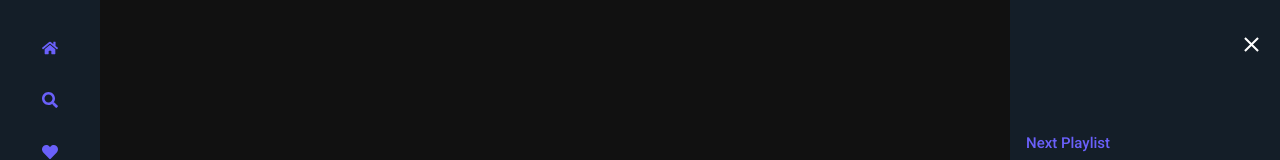
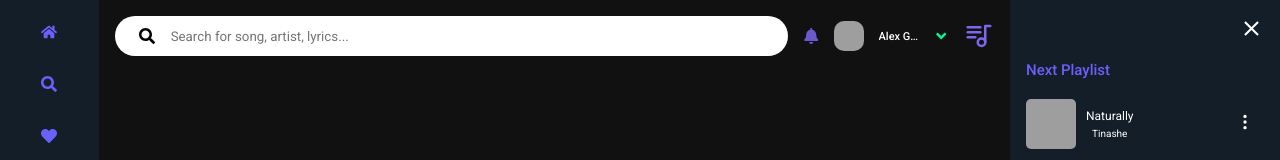
Before and after one commit to Alfredo-Fontinele/SongUp, a React (Vite) app: page / in a window 1280 px wide. Shown: the top 160 px of the page. Built offline with nearby package versions, Linux system fonts and the light colour scheme; grey boxes are pictures that could not be loaded.

Commit message:
feat/camp search

```diff
--- a/src/components/layout/options/Options.module.css
+++ b/src/components/layout/options/Options.module.css
@@ -5,7 +5,7 @@
     align-items: center;
     width: 140px;
     min-height: 100vh;
-    padding: 2rem 0;
+    padding: 1rem 0;
     background-color: rgb(20,30,40);
 }
 
--- a/src/components/layout/playlist/Playlist.jsx
+++ b/src/components/layout/playlist/Playlist.jsx
@@ -6,11 +6,11 @@ import { FaPlay, FaPause } from 'react-icons/fa'
 
 export const Playlist = () => {
     return (
-        <aside className={S.playlist}>
-            <div className={S.btn__close}>
-                <IoMdClose/>
-            </div>
+        <aside className={S.playlist} id="playlist">
             <div className={S.playlist__container}>
+                <div className={S.btn__close}>
+                    <IoMdClose/>
+                </div>
                 <h4>Next Playlist</h4>
                 <ul className={S.cards__playlist}>
                     <li className={S.card__music}>
--- a/src/components/layout/playlist/Playlist.module.css
+++ b/src/components/layout/playlist/Playlist.module.css
@@ -1,3 +1,30 @@
+
+/* Animacoes */
+
+@keyframes open__playlist {
+    0% {
+        opacity: 0;
+        transform: translateX(-100%);
+    }
+    100% {
+        opacity: 1;
+        transform: translateX(0%);
+    }
+}
+
+@keyframes close__playlist {
+    0% {
+        opacity: 1;
+        transform: translateX(0%);
+    }
+    100% {
+        opacity: 0;
+        transform: translateX(-100%);
+    }
+}
+
+/* Playlist */
+
 .playlist {
     display: flex;
     flex-direction: column;
@@ -7,7 +34,7 @@
     gap: 20px;
     max-width: 270px;
     min-height: 100vh;
-    padding: 2rem 1rem;
+    padding: 1rem;
     background-color: rgb(20,30,40);
 }
 
@@ -40,8 +67,6 @@
     font-size: 15px;
     font-weight: 500;
     color: rgb(106, 96, 250);
-    /* color: crimson; */
-    /* color: mediumspringgreen; */
 }
 
 .cards__playlist {
@@ -52,7 +77,6 @@
     gap: 40px;
     height: 40vh;
     overflow-y: auto;
-    /* background-color: aqua; */
 }
 
 .cards__playlist::-webkit-scrollbar {
@@ -71,7 +95,6 @@
     height: 50px;
     padding-right: 10px;
     width: 100%;
-    /* background-color: rgb(10,80,50); */
 }
 
 .cards__playlist .card__music .card__left {
@@ -120,11 +143,8 @@
     border-radius: 10px;
     color: #fff;
     cursor: pointer;
-    /* padding: 8px; */
     transition: all 0.5s ease-in-out;
 }
-
-/* Secao Musica */
 
 .music__now {
     background-image: url("https://i.scdn.co/image/ab67616d0000b273f4386b4b6a4d3b807f97021d");
@@ -174,12 +194,10 @@
 }
 
 .music__now .card__music__now .music__controls {
-    /* background-color: aqua; */
     height: 100%;
 }
 
 .music__now .card__music__now .music__controls svg {
-    /* font-size: 25px; */
     width: 35px;
     height: 35px;
     cursor: pointer;
--- a/src/components/main/Main.jsx
+++ b/src/components/main/Main.jsx
@@ -8,7 +8,7 @@ import { Treding } from '../sections/treding/Treding'
 export const Main = (props) => {
     return (
         <main className={S.main}>
-            <Search />
+            <Search/>
             <Favorites/>
             <ListenedAlbuns/>
             <Treding/>
--- a/src/components/main/Main.module.css
+++ b/src/components/main/Main.module.css
@@ -2,4 +2,5 @@
     background-color: #111;
     width: 100%;
     height: 100vh;
+    padding: 1rem;
 }
--- a/src/components/sections/search/Search.jsx
+++ b/src/components/sections/search/Search.jsx
@@ -1,6 +1,24 @@
+import * as S from './Search.module.css'
+import { FaSearch, FaBell, FaAngleDown } from 'react-icons/fa'
+import { TbPlaylist } from 'react-icons/tb'
+import { Playlist } from '../../layout/playlist/Playlist'
+
 export const Search = () => {
     return (
-        <div>
-        </div>
+        <section className={S.search}>
+            <div className={S.camp__search}>
+                <FaSearch/>
+                <input type="search" placeholder='Search for song, artist, lyrics...' />
+            </div>
+            <div className={S.profile}>
+                <FaBell/>
+                <img src="https://toppng.com/uploads/preview/instagram-default-profile-picture-11562973083brycehrmyv.png" alt="profile" />
+                <span>Alex Galileu Galilei</span>
+                <FaAngleDown/>
+            </div>
+            <button className={S.menu__mobile}>
+                <TbPlaylist/>
+            </button>
+        </section>
     )
 }
--- a/src/components/sections/search/Search.module.css
+++ b/src/components/sections/search/Search.module.css
@@ -0,0 +1,78 @@
+.search {
+    /* background-color: aqua; */
+    display: flex;
+    align-items: center;
+    height: 40px;
+}
+
+.search .camp__search {
+    position: relative;
+    /* background-color: aquamarine; */
+    display: flex;
+    justify-content: space-between;
+    align-items: center;
+    height: inherit;
+    width: 80%;
+}
+
+.search .camp__search svg {
+    left: 1.5rem;
+    position: absolute;
+}
+
+.search .camp__search input {
+    padding: 0 1.5rem 0 3.5rem;
+    width: 100%;
+    height: inherit;
+    border-radius: 20px;
+}
+
+.search .profile {
+    /* background-color: brown; */
+    display: flex;
+    justify-content: center;
+    align-items: center;
+    height: inherit;
+    padding: 0 1rem;
+    width: 20%;
+    gap: 15px;
+}
+
+.search .profile svg:first-child {
+    color: slateblue;
+}
+
+.search .profile svg {
+    color: mediumspringgreen;
+    cursor: pointer;
+}
+
+.search .profile img {
+    border-radius: 10px;
+    object-fit: cover;
+    width: 30px;
+    height: 30px;
+}
+
+.search .profile span {
+    font-size: 11px;
+    font-weight: 500;
+    max-width: 40px;
+    white-space: nowrap;
+    overflow: hidden;
+    text-overflow: ellipsis;
+    color: #fff;
+}
+
+.search .menu__mobile {
+    display: flex;
+    justify-content: center;
+    align-items: center;
+    background-color: transparent;
+}
+
+.search .menu__mobile svg {
+    font-size: 30px;
+    cursor: pointer;
+    color: mediumslateblue;
+}
```
